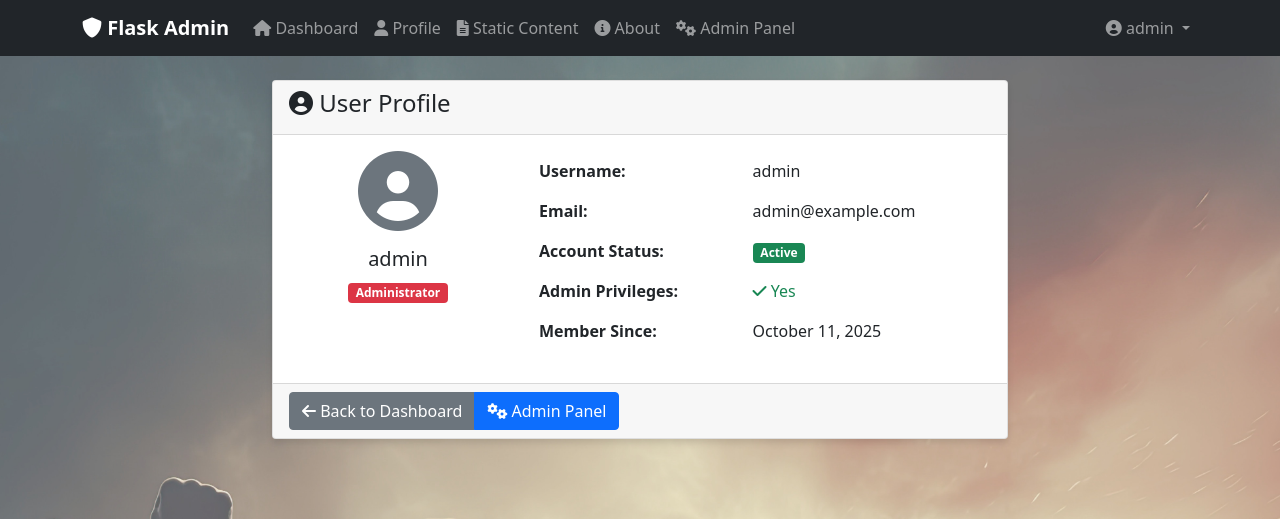
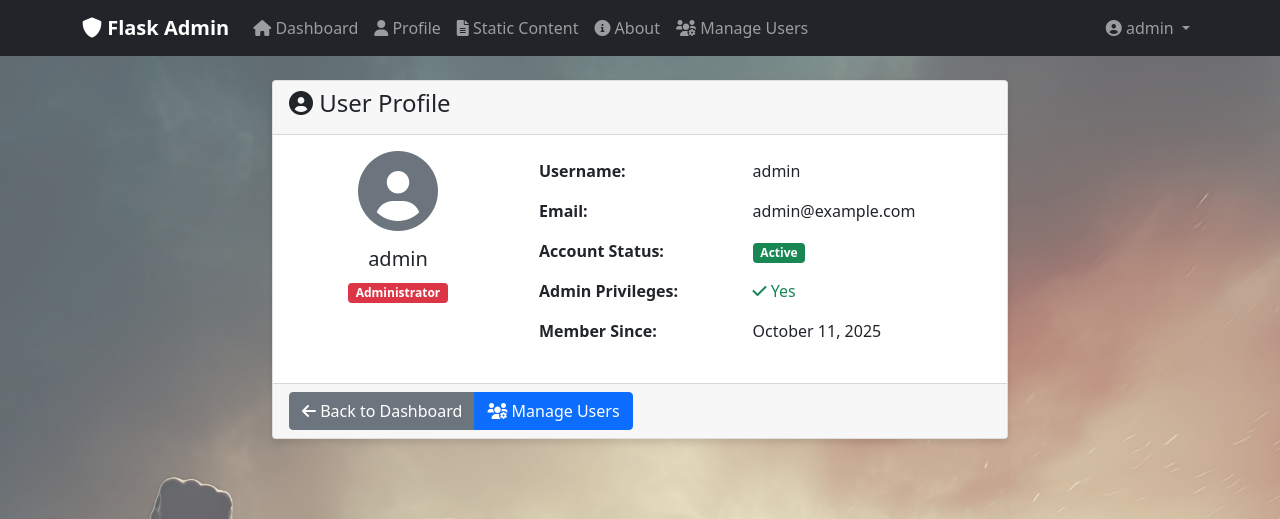
Before and after one commit to upandacross/precinct, a Flask app: page /profile in a window 1280 px wide. Shown: the top 519 px of the page. Run offline with Flask 3, Linux system fonts and the light colour scheme; a user stored in the database is signed in.

Commit message:
Update Admin Panel buttons to Manage Users with /admin/user route in navbar and profile

```diff
--- a/templates/base.html
+++ b/templates/base.html
@@ -96,8 +96,8 @@
                         </li>
                         {% if current_user.is_admin %}
                             <li class="nav-item">
-                                <a class="nav-link" href="/admin">
-                                    <i class="fas fa-cogs"></i> Admin Panel
+                                <a class="nav-link" href="/admin/user">
+                                    <i class="fas fa-users-cog"></i> Manage Users
                                 </a>
                             </li>
                         {% endif %}
--- a/templates/profile.html
+++ b/templates/profile.html
@@ -116,8 +116,8 @@
                             <i class="fas fa-arrow-left"></i> Back to Dashboard
                         </a>
                         {% if user.is_admin %}
-                            <a href="/admin" class="btn btn-primary">
-                                <i class="fas fa-cogs"></i> Admin Panel
+                            <a href="/admin/user" class="btn btn-primary">
+                                <i class="fas fa-users-cog"></i> Manage Users
                             </a>
                         {% endif %}
                     </div>
```
